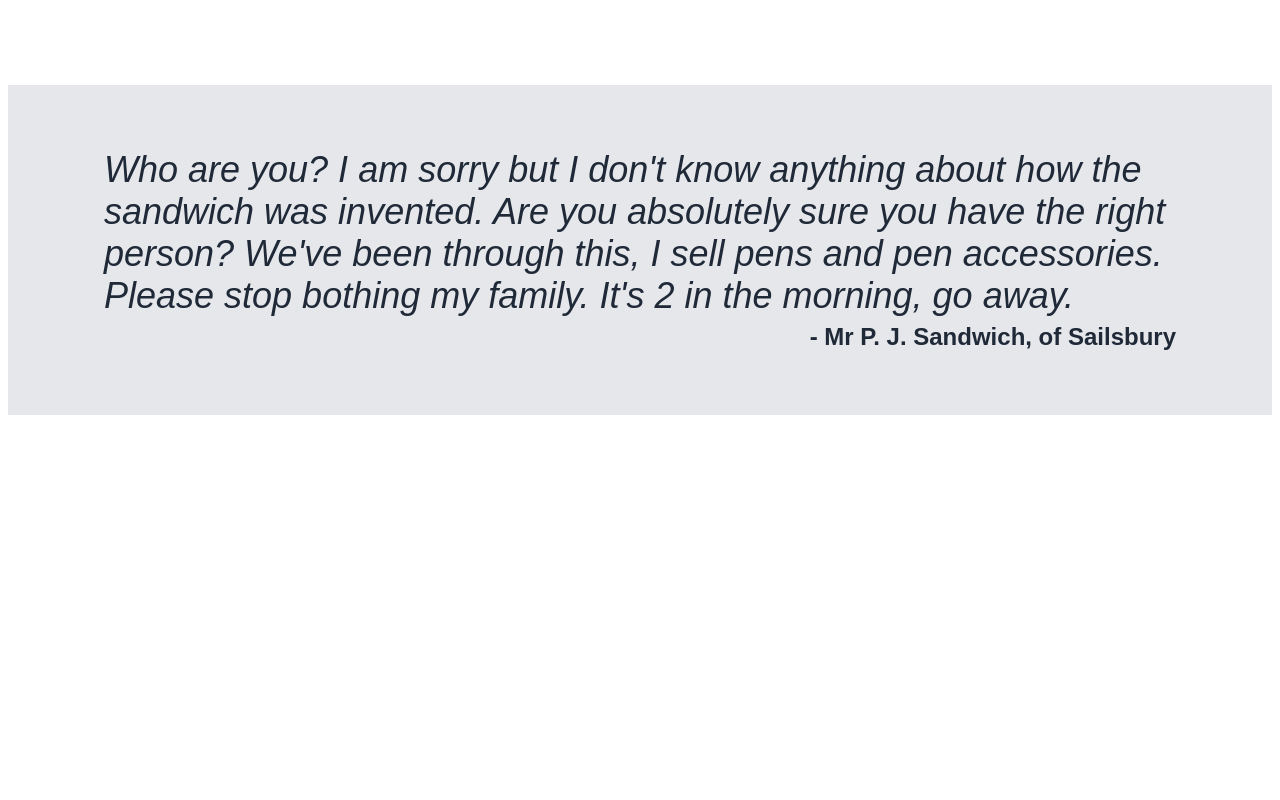
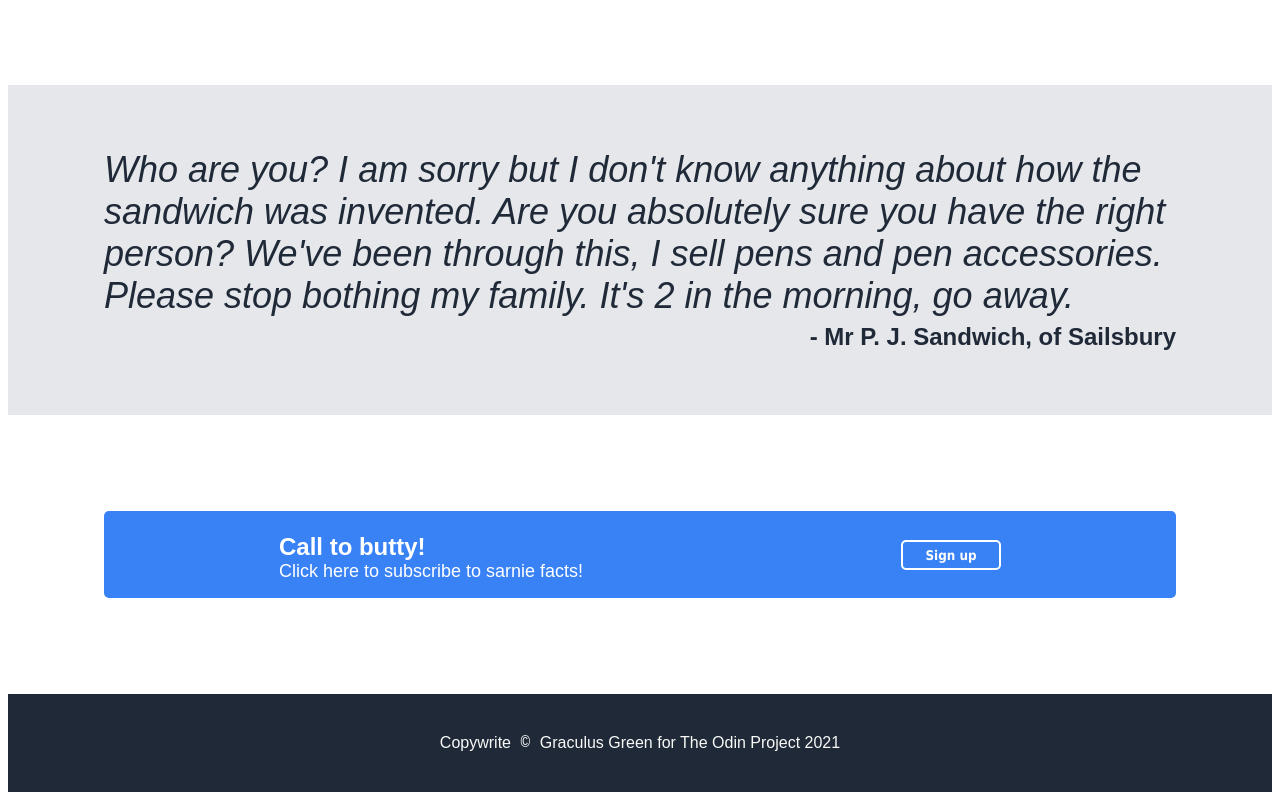
Before and after one commit to Graculus-Green/odin-landing-page, a plain HTML site: page index.html in a window 1280 px wide. Shown: the part 822-1622 px from the top of the page. Before the commit the page ends 1245 px from the top, so only its background shows below. Drawn offline with Linux system fonts and the light colour scheme.

Commit message:
Added cta button and footer

```diff
--- a/index.html
+++ b/index.html
@@ -53,7 +53,16 @@
             It's 2 in the morning, go away.</div>
         <div class="author"> - Mr P. J. Sandwich, of Sailsbury</div>
     </div>
-    <div class="footer"></div>
 
+    <div class="cta">
+        <div>
+        <div class="author"><strong> Call to butty!</strong></div>
+        <div>Click here to subscribe to sarnie facts!</div>
+        </div>
+        <div>
+            <button>Sign up</button>
+        </div>
+    </div>
+    <div class="footer">Copywrite<pre><span> &copy </span></pre>Graculus Green for The Odin Project 2021</div>
 </body>
 </html>
--- a/style.css
+++ b/style.css
@@ -5,7 +5,7 @@ body{
 
 }
 
-.header {
+.header, .footer {
     display: flex;
     align-items: center;
     background-color: #1F2937;
@@ -15,6 +15,13 @@ body{
     padding: 0 64px;
 
     flex-wrap: wrap;
+}
+
+.footer {
+    justify-content: center;
+    align-items: center;
+    font-size: 16px;
+    padding: 24px;
 }
 
 .heading{
@@ -76,8 +83,8 @@ button {
     background-color: #3882f6;
     color:white;
     border-radius: 5px;
-    border: 1px;
-    width: 90px;
+    border: 2px solid white;
+    width: 100px;
     padding: 6px 15px 5px;
     align-items: center;
     justify-content: center;
@@ -141,3 +148,17 @@ button {
     margin-top: 6px;
 
 }
+
+.cta {
+    display: flex;
+    flex-wrap: wrap;
+    background-color: #3882f6;
+    color:white;
+    border-radius: 5px;
+    padding: 16px;
+    margin:96px;
+    justify-content: space-around;
+    align-items: center;
+    font-size: 18px;
+
+}
```
